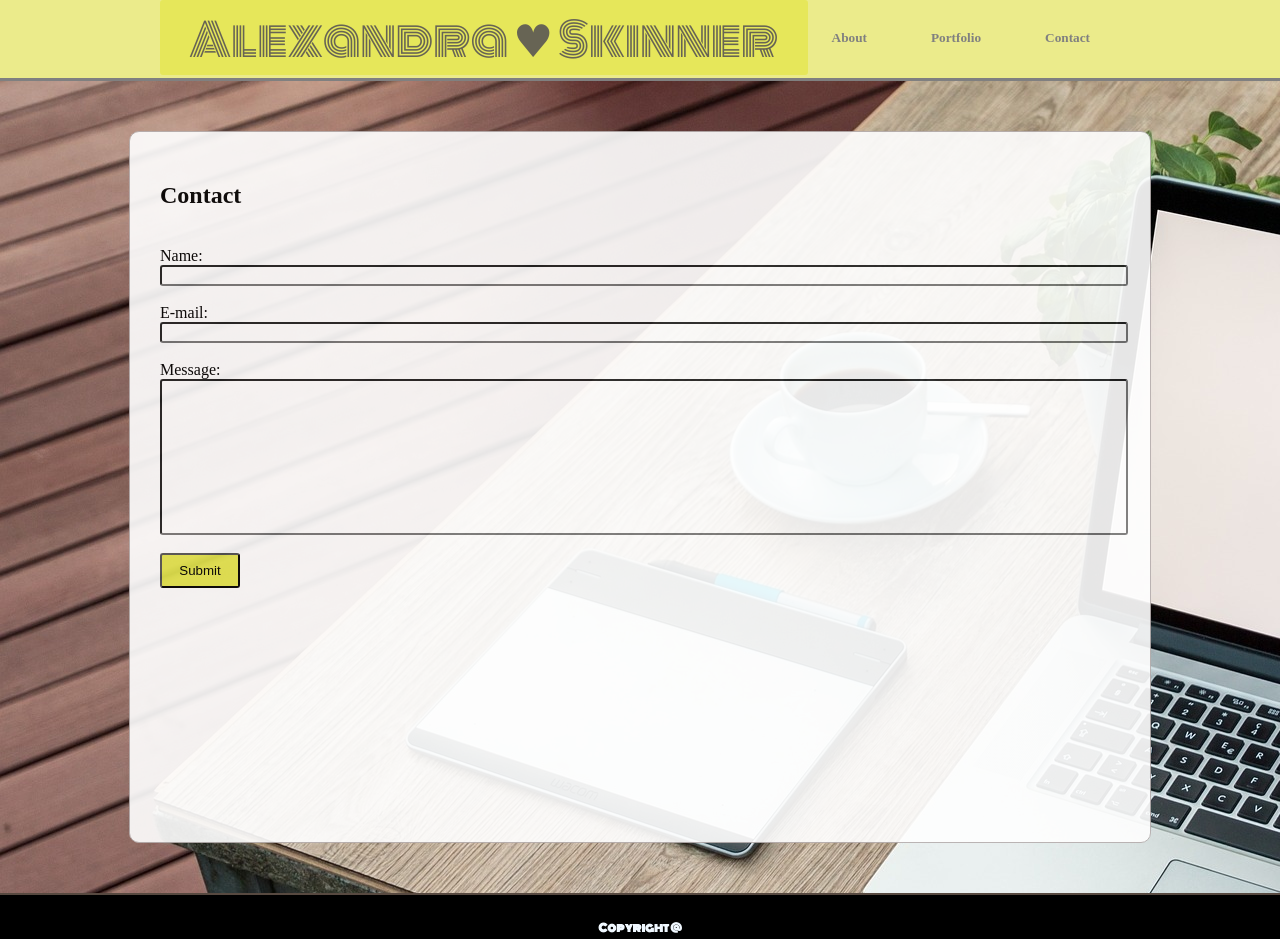
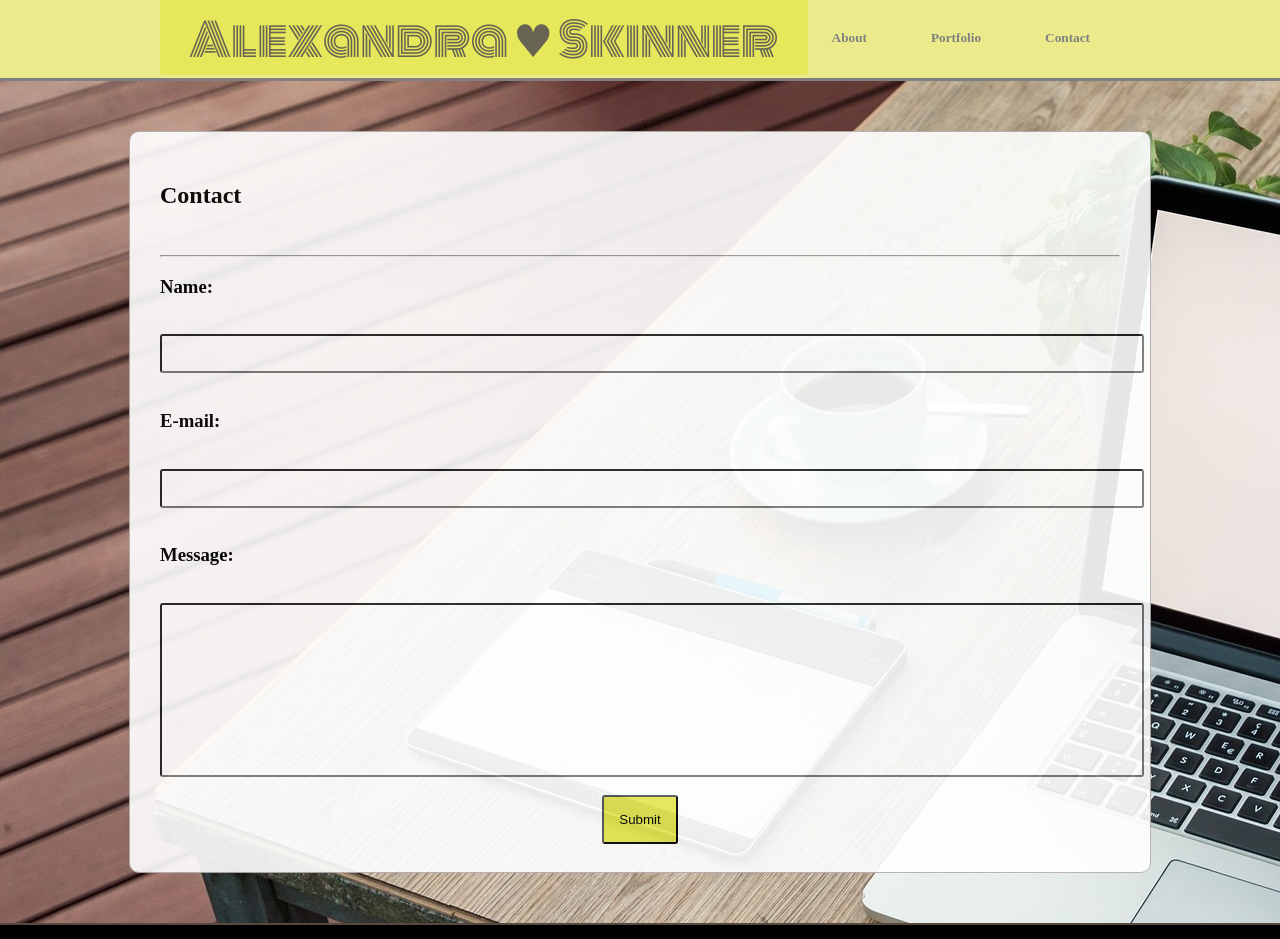
Before and after one commit to SachaSkinner/updated-portfolio, a website: page public/contact.html in a window 1280 px wide. Shown: the top 939 px of the page. Drawn offline with nearby package versions, Linux system fonts and the light colour scheme; a web font is replaced by a local one.

Commit message:
aligned pictures and a form

```diff
--- a/public/assets/css/styles.css
+++ b/public/assets/css/styles.css
@@ -92,11 +92,14 @@ section {
     box-sizing: flex;
     margin-bottom: 50px;
     border: 1px ridge rgb(182, 174, 174);
-    height: 650px;
+    height: 680px;
     border-radius: 10px;
     opacity: 0.9;
 
 
+}
+#center-bm {
+    text-align: center;
 }
 
 footer {
@@ -118,10 +121,11 @@ footer {
 
 }
 
-#images {
+.images {
 
     text-align: center;
     display: flex;
+    flex-wrap: wrap;
     justify-content: space-between;
 }
 
@@ -138,8 +142,10 @@ footer {
     text-align: center;
 }
 #submit {
-    background-color: rgb(33, 160, 132);
-    color: white;
+    padding: 15px;
+    background-color:  rgb(229, 231, 79);
+    border-radius: 3px;
+    color: black;
 }
 #contact-name {
     width: 100%;
@@ -172,10 +178,7 @@ h3 {
 p {
    font-size: 20px;
 }
-#submit {
-    height: 35px;
-    width: 80px;
-}
+
 .train {
     margin-right: 50px;
     margin-left: 230px;
@@ -187,9 +190,7 @@ p {
     border-radius: 3px;
 
 }
-#submit {
-    background-color:  rgb(229, 231, 79);
-    border-radius: 3px;
-    color: black;
 
+input {
+    padding: 10px;
 }
--- a/public/contact.html
+++ b/public/contact.html
@@ -37,16 +37,21 @@
         </header>
     </div>
     <section class="main">
-        <h2>Contact</h2><br>
+        <h1>Contact</h1><br>
+        <hr>
 
         <form>
-            Name:<br>
+            <h3>Name:</h3><br>
             <input id="contact-name" class="round" type="text" name="name"><br><br>
-            E-mail:<br>
+            <h3>E-mail:</h3><br>
             <input id="contact-mail" class="round" type="text" name="mail"><br><br>
-            Message:<br>
+            <h3>Message:</h3><br>
             <input id="contact-message" class="round" type="text" name="comment" size="50"><br><br>
+            <div id="center-bm">
             <button class="yellow" id="submit" type="submit" value="Submit">Submit</button>
+        </div>
+            <br>
+            <br>
 
 
         </form>
```
Also changed, not shown: public/portfolio.html (+3 -1 lines).
